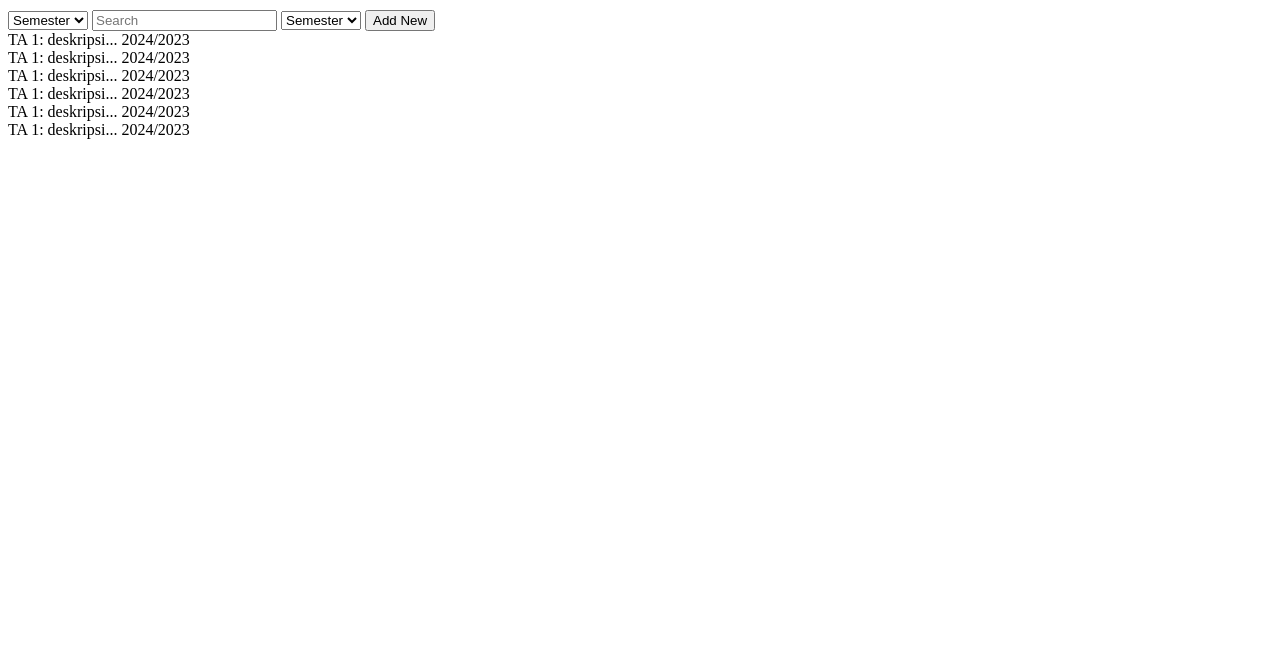
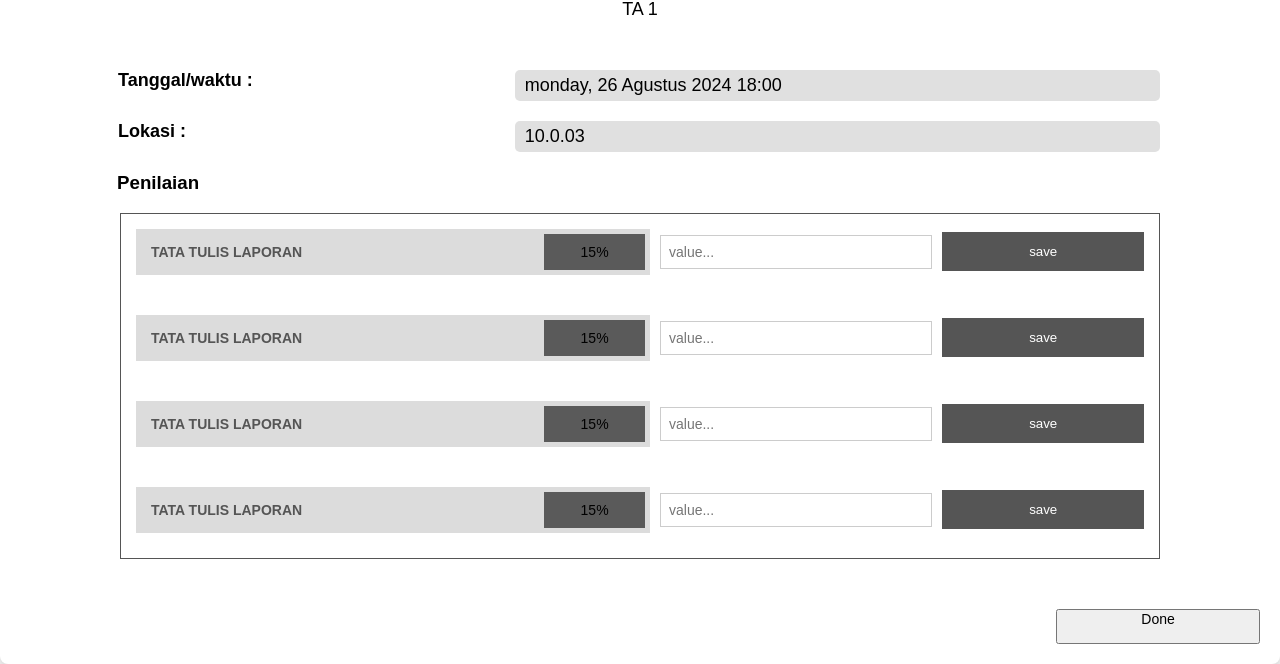
Before and after one commit to benediiiicts/TubesRPL, a plain HTML site: page TAMainPage/Mahasiswa/TAPage.html in a window 1280 px wide. Shown: the part 155-819 px from the top of the page. Drawn offline with Linux system fonts and the light colour scheme; files that its build step writes are made by us from their sources.

Commit message:
TAMainPage Mahasiswa

```diff
--- a/TAMainPage/Mahasiswa/TAPage.css
+++ b/TAMainPage/Mahasiswa/TAPage.css
@@ -42,59 +42,170 @@ body {
     align-items: center;
     border-radius: 50%;
 }
+/*
+.button-back{
+    background-color:#ddd ;
+    padding: 3px;
 
-.content {
+} */
+
+.container {
+    width: auto;
+    height: auto;
+    /* margin: 20px auto; */
+    background: #fff;
     padding: 20px;
+    border-radius: 8px;
+    box-shadow: 0 4px 6px rgba(0, 0, 0, 0.1);
+    text-align: left;
+    /* display: flex; */
+    justify-content: space-between;
+    overflow: hidden;
+    align-items: center; /* Agar tombol sejajar secara vertikal */
 }
 
-.content h2 {
-    font-size: 18px;
-    margin-bottom: 20px;
+.back-button {
+    background-color: #ccc;
+    border: none;
+    padding: 10px 15px;
+    border-radius: 5px;
+    cursor: pointer;
+    font-size: 14px;
+    margin-bottom: 10px;
 }
 
-.filter-container {
-    display: flex;
-    justify-content: start;
-    align-items: center;
-    margin-bottom: 20px;
+/* .header {
+    margin: 20px ;
+} */
+
+.header h2 {
+    margin: 0;
+    font-size: 30px;
+    text-align: center;
 }
 
-.filter-container select,
-.filter-container input[type="text"],
-.filter-container button {
+.header p {
+    text-align: center;
+    font-size: 18px;
+    color: rgb(0, 0, 0);
+    margin: 5px 0;
+}
+
+.details {
+    margin: 50px 80px 0px 78px;
+}
+
+.details h3 {
+    margin-left: 19px;
+}
+
+.details p {
+    margin: 10px 0;
+    margin: 20px;
+    font-size: 18px;
+    display: flex;
+    justify-content: space-between;
+}
+
+.details p span {
+    background-color: #e0e0e0;
+    padding: 5px 10px;
+    border-radius: 5px;
+    display: inline-block;
+    width: 60%;
+    text-align: left;
+}
+
+.penilaian{
+    margin: 0px 100px 50px 100px;
+    border: 1px solid #555;
+
+}
+
+/* .penilaian h3 {
+    margin: 20px 0 15px;
+    font-size: 16px;
+} */
+
+.form-group {
+    display: flex;
+    align-items: center;
+    margin-bottom: 10px;
+    /* border: 1px solid #e0e0e0; */
+    padding: 15px;
+    /* border-radius: 8px; */
+    /* background-color: #f9f9f9; */
+    /* margin: 20px; */
+}
+
+.label-container {
+    display: flex;
+    justify-content: space-between;
+    width: 50%;
+    padding: 5px;
+    background-color: #dcdcdc;
+    /* border-radius: 5px; */
+    font-size: 14px;
+}
+
+.label {
+    font-weight: bold;
+    color: #555;
     padding: 10px;
+}
+
+.percentage {
+    color: rgb(0, 0, 0);
+    background-color: #5a5a5a;
+    width: 20%;
+    /* margin: 0 auto; */
+    display: flex;
+    justify-content: center;
+    text-align: center;
+    align-items: center;
+}
+
+input[type="text"] {
+    flex: 1;
+    padding: 8px;
     font-size: 14px;
     border: 1px solid #ccc;
-    border-radius: 5px;
+    /* border-radius: 5px; */
+    margin: 0 10px;
 }
 
-.filter-container button {
-    background-color: #333;
+.save-button {
+    width: 20%;
+    background-color: #555;
     color: white;
+    border: none;
+    padding: 12px 12px;
+    /* border-radius: 5px; */
     cursor: pointer;
 }
 
-.filter-container button:hover {
-    background-color: #555;
+.save-button:hover {
+    background-color: #3a3a3a;
 }
 
-.card-grid {
-    display: grid;
-    grid-template-columns: repeat(3, 1fr);
-    gap: 20px;
-    padding-inline: 10%;
+.done-button {
+    /* margin-top: 20px;
+    background-color: #ccc;
+    border: none;
+    cursor: pointer;
+    width: 100%;
+    */
+    width: 20px;
+    display: flex;
+    justify-content: center;
+    text-align: center;
+    align-items: center;
+    font-size: 14px;
+    float: right;
+    padding: 0px 100px 15px 100px;
 }
 
-.card {
-    background-color: #ccc;
-    border-radius: 5px;
-    padding: 20px;
-    text-align: center;
-    height: 200px;
+.done-button:hover {
+    background-color: #bbb;
+
 }
-
-.card span {
-    display: block;
-    font-size: 14px;
-    margin-top: 10px;
-}
--- a/TAMainPage/Mahasiswa/TAPage.html
+++ b/TAMainPage/Mahasiswa/TAPage.html
@@ -3,7 +3,7 @@
 <head>
     <meta charset="UTF-8">
     <meta name="viewport" content="width=device-width, initial-scale=1.0">
-    <link rel="stylesheet" href="home.css">
+    <link rel="stylesheet" href="TAPage.css">
     <title>Portal TA</title>
 
 </head>
@@ -18,45 +18,53 @@
         <!-- <div class="profile">J</div> -->
     </div>
 
-    <div class="content">
-        <h2>TA Overview</h2>
-        <div class="filter-container">
-            <select>
-                <option>Semester</option>
-            </select>
-            <input type="text" placeholder="Search">
-            <select>
-                <option>Semester</option>
-            </select>
-            <button>Add New</button>
+    <div class="container">
+        <button class="back-button">Back</button>
+        <div class="header">
+            <h2>JUDUL TA DISINI</h2>
+            <p>TA 1</p>
         </div>
+        <div class="details">
+            <p><strong>Tanggal/waktu :</strong> <span>monday, 26 Agustus 2024 18:00</span></p>
+            <p><strong>Lokasi :</strong> <span>10.0.03</span></p>
+            <h3>Penilaian</h3>
+        </div>
+        <div class="penilaian">
 
-        <div class="card-grid">
-            <div class="card">
-                TA 1: deskripsi...
-                <span>2024/2023</span>
+            <div class="form-group">
+                <div class="label-container">
+                    <div class="label">TATA TULIS LAPORAN</div>
+                    <div class="percentage">15%</div>
+                </div>
+                <input type="text" placeholder="value...">
+                <button class="save-button">save</button>
             </div>
-            <div class="card">
-                TA 1: deskripsi...
-                <span>2024/2023</span>
+            <div class="form-group">
+                <div class="label-container">
+                    <div class="label">TATA TULIS LAPORAN</div>
+                    <div class="percentage">15%</div>
+                </div>
+                <input type="text" placeholder="value...">
+                <button class="save-button">save</button>
             </div>
-            <div class="card">
-                TA 1: deskripsi...
-                <span>2024/2023</span>
+            <div class="form-group">
+                <div class="label-container">
+                    <div class="label">TATA TULIS LAPORAN</div>
+                    <div class="percentage">15%</div>
+                </div>
+                <input type="text" placeholder="value...">
+                <button class="save-button">save</button>
             </div>
-            <div class="card">
-                TA 1: deskripsi...
-                <span>2024/2023</span>
-            </div>
-            <div class="card">
-                TA 1: deskripsi...
-                <span>2024/2023</span>
-            </div>
-            <div class="card">
-                TA 1: deskripsi...
-                <span>2024/2023</span>
+            <div class="form-group">
+                <div class="label-container">
+                    <div class="label">TATA TULIS LAPORAN</div>
+                    <div class="percentage">15%</div>
+                </div>
+                <input type="text" placeholder="value...">
+                <button class="save-button">save</button>
             </div>
         </div>
+        <button class="done-button">Done</button>
     </div>
 
 </body>
```
